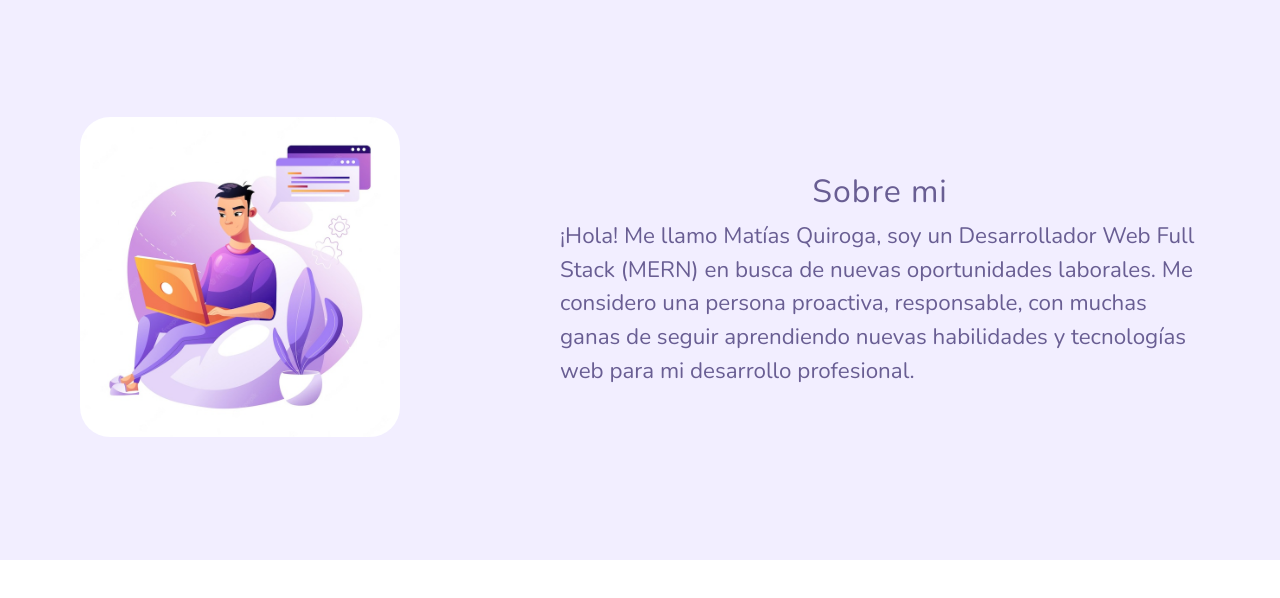
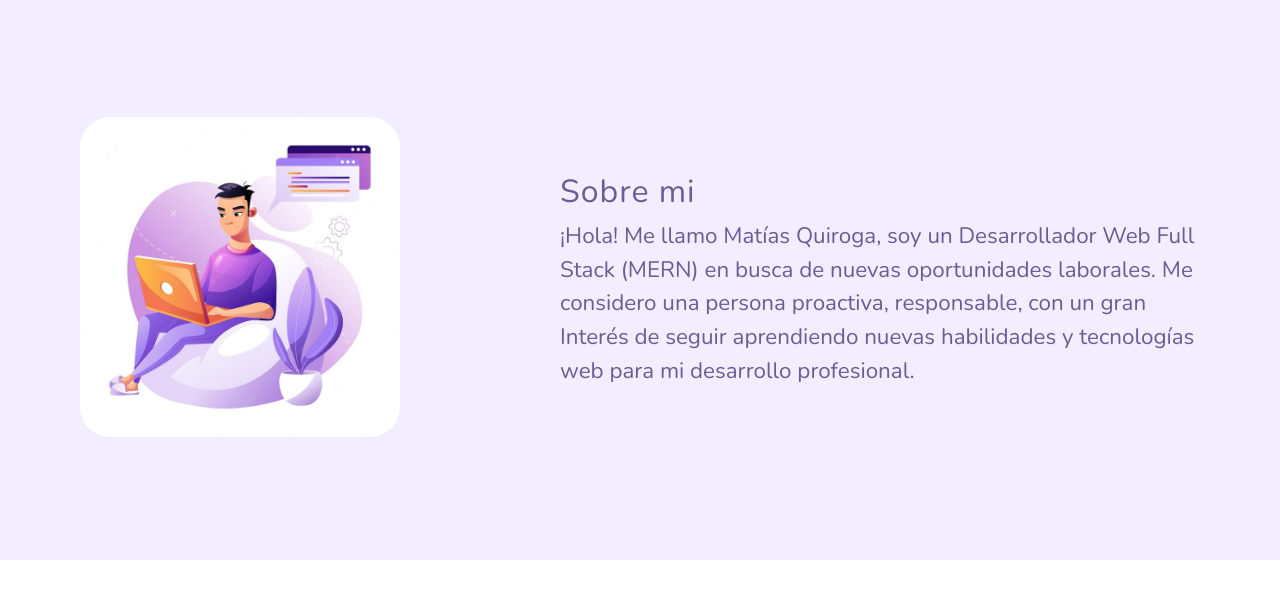
Before and after one commit to matias798/portfolio-nextjs, a Next.js app: page /components/About in a window 1280 px wide. Shown: the top 598 px of the page. Built offline with nearby package versions, Linux system fonts and the light colour scheme.

Commit message:
Changed 🔁 text content

```diff
--- a/pages/components/About.js
+++ b/pages/components/About.js
@@ -1,14 +1,15 @@
 // Component
 import Image from "next/image";
 
-// Image
+// Images
 import coderCompletedTask from "../../assets/images/coder-focused.jpg";
+
+// Styles
 import Styles from "../../styles/About.module.css";
 
 const About = () => {
   return (
-    <div id="About">
-      <div className={Styles.AboutContainer}>
+    <div className={Styles.AboutContainer} id="About">
       {/* Left */}
       <span className={Styles.ImageContainer}>
         {/* image */}
@@ -18,15 +19,14 @@ const About = () => {
 
       <div className={Styles.aboutMeText}>
         {/* title */}
-          <h2>Sobre mi</h2>
+        <h2 className="text-start">Sobre mi</h2>
         <span className={Styles.Text}>
           ¡Hola! Me llamo Matías Quiroga, soy un Desarrollador Web Full Stack
-            (MERN) en busca de nuevas oportunidades laborales. Me considero
-            una persona proactiva, responsable, con muchas ganas de seguir
+          (MERN) en busca de nuevas oportunidades laborales. Me considero una
+          persona proactiva, responsable, con un gran Interés de seguir
           aprendiendo nuevas habilidades y tecnologías web para mi desarrollo
           profesional.
         </span>
-        </div>
       </div>
     </div>
   );
```
Lines whose indentation alone changed are shown as unchanged.
